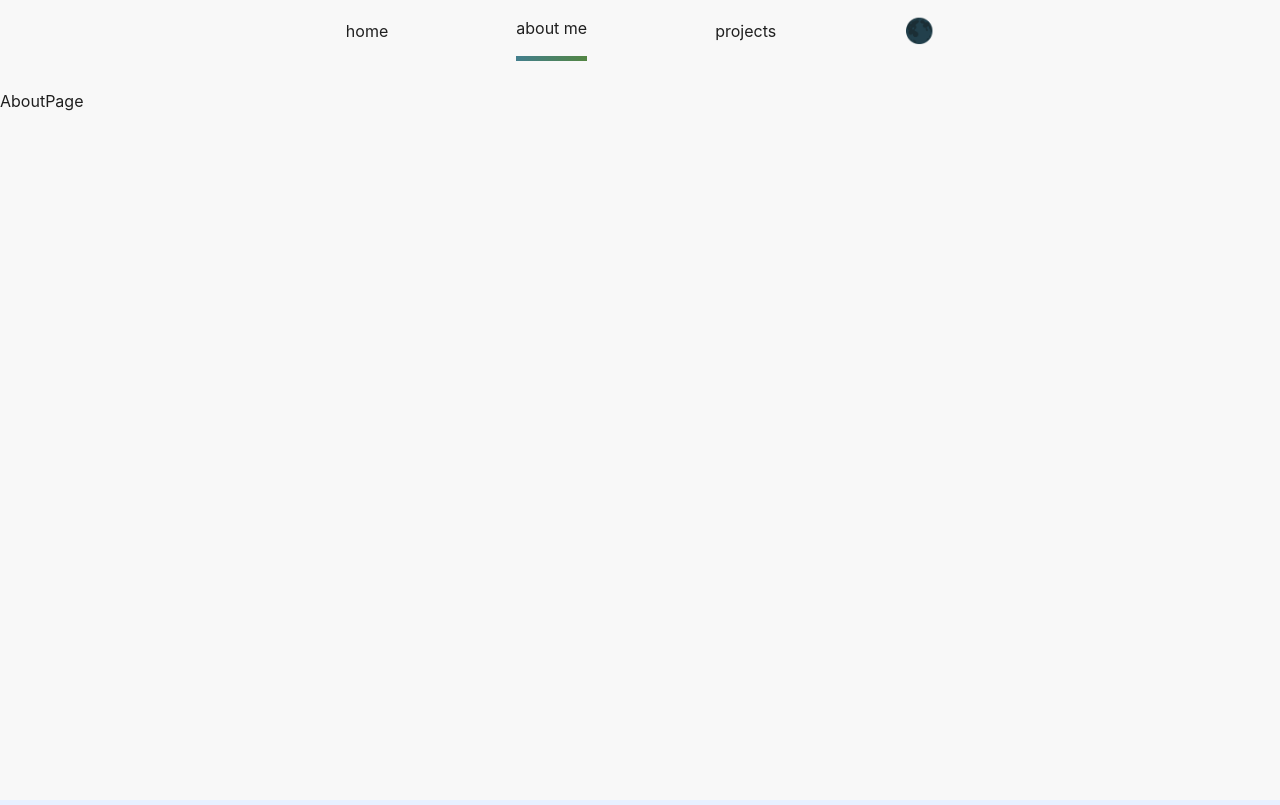
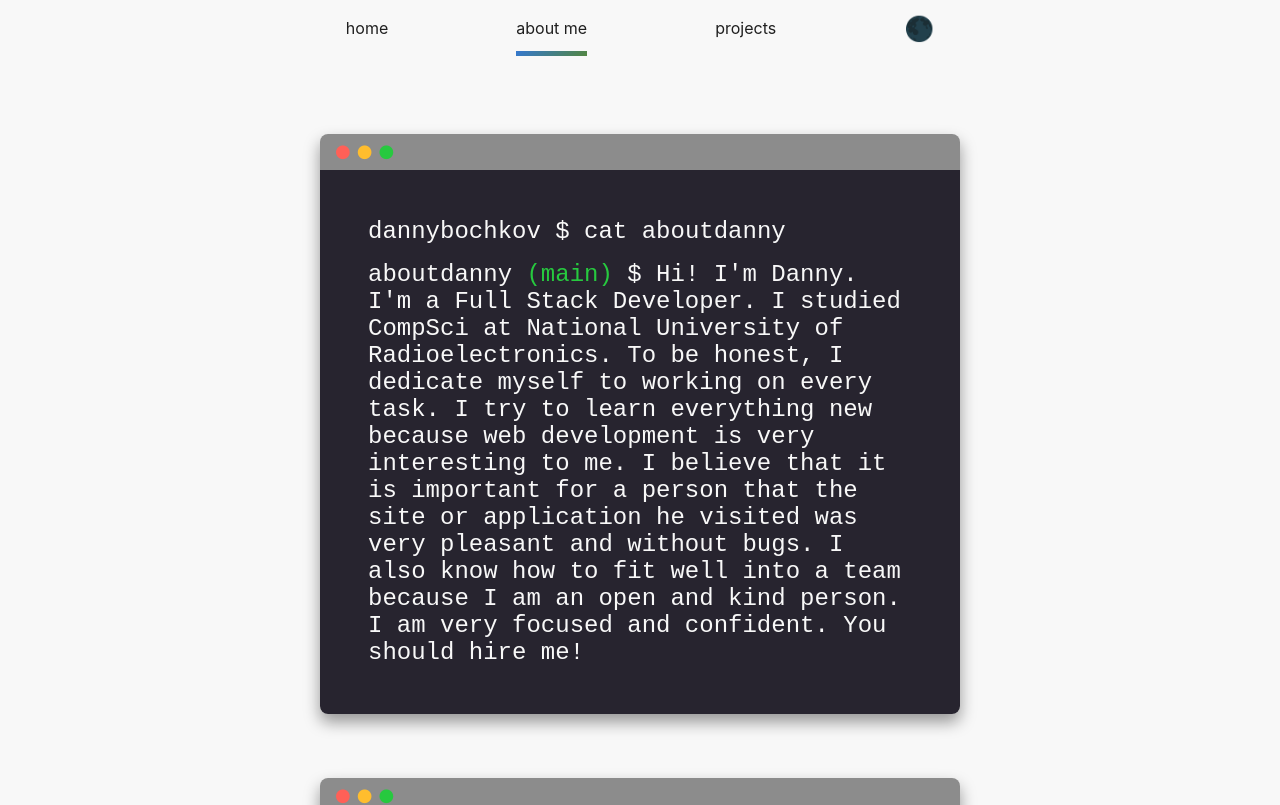
Before and after one commit to Danil-Bochkov/my-portfolio-website, a React (Create React App) app: page /about in a window 1280 px wide. Shown: the top 805 px of the page. Built offline with nearby package versions, Linux system fonts and the light colour scheme.

Commit message:
did about

```diff
--- a/src/Data/data.js
+++ b/src/Data/data.js
@@ -57,7 +57,7 @@ export const data = {
     bio: "Hi! I'm Danny. I'm a Full Stack Developer. I studied CompSci at National University of Radioelectronics. To be honest, I dedicate myself to working on every task. I try to learn everything new because web development is very interesting to me. I believe that it is important for a person that the site or application he visited was very pleasant and without bugs. I also know how to fit well into a team because I am an open and kind person. I am very focused and confident. You should hire me!",
     skills:
         {
-            proficientWith: ['javascript', 'react', 'nodejs', 'github', 'bootstrap', 'html5', 'css3', 'sass'],
+            proficientWith: ['html5', 'css3', 'sass', 'javascript', 'react', 'nodejs', 'mongodb'],
             exposedTo: ['typescript', 'react native', 'angular', 'vuejs']
         }
     ,
@@ -68,11 +68,11 @@ export const data = {
         },
         {
             label: 'travel',
-            emoji: '🗽'
+            emoji: '🗺️'
         },
         {
-            label: 'movies',
-            emoji: '🎥'
+            label: 'board games',
+            emoji: '🎲'
         },
         {
             label: 'games',
--- /dev/null
+++ b/src/components/About/About.jsx
@@ -0,0 +1,84 @@
+import Style from './About.module.scss';
+import Terminal from "./Terminal";
+import {Box} from "@mui/material";
+import {data} from "../../data/data";
+import myCv from '../../files/cv.pdf';
+
+
+export default function About() {
+    const firstName = data.firstName.toLowerCase();
+    const secondName = data.lastName.toLowerCase();
+
+    function aboutMeText() {
+        return <>
+            <p><span style={{color: data.baseColor}}>{firstName}{secondName} $</span> cat
+                about{firstName} </p>
+            <p><span style={{color: data.baseColor}}>about{firstName} <span
+                className={Style.green}>(main)</span> $ </span>
+                {data.bio}
+            </p>
+        </>;
+    }
+
+    function skillsText() {
+        return <>
+            <p><span style={{color: data.baseColor}}>{firstName}{secondName} $</span> cd skills/tools
+            </p>
+            <p><span style={{color: data.baseColor}}>skills/tools <span
+                className={Style.green}>(main)</span> $</span> ls</p>
+            <p style={{color: data.baseColor}}> Proficient With</p>
+            <ul className={Style.skills}>
+                {data.skills.proficientWith.map((proficiency, index) => <li key={index}>{proficiency}</li>)}
+            </ul>
+            <p style={{color: data.baseColor}}> Exposed To</p>
+            <ul className={Style.skills}>
+                {data.skills.exposedTo.map((skill, index) => <li key={index}>{skill}</li>)}
+            </ul>
+        </>;
+    }
+
+    function courseExperience() {
+        return <>
+        <p><span style={{color: data.baseColor}}>{firstName}{secondName} $</span> cd
+        education/resume</p>
+        <p><span style={{color: data.baseColor}}>education/resume <span
+                className={Style.green}>(main)</span> $</span> ls</p>
+        <p style={{color: data.baseColor}}> Education</p>
+        <p style={{color: data.baseColor}}> Kharkiv National University Of Radioelectronics</p>
+        <p style={{color: data.baseColor}}> 2019-2023</p>
+        <p style={{color: data.baseColor}} className={Style.line}></p>
+        <p style={{color: data.baseColor}}> GOIT Full Stack Bootcamp</p>
+        <p style={{color: data.baseColor}}> 2022-2023</p>
+        <p style={{color: data.baseColor}} className={Style.line}></p>
+        <p style={{color: data.baseColor}}> My resume</p>
+
+
+        <p>
+            <a href={myCv} download="danny-bochkov-cv">Download my CV</a>
+        </p>
+        </>
+    }
+
+    function miscText() {
+        return <>
+            <p><span style={{color: data.baseColor}}>{firstName}{secondName} $</span> cd
+                hobbies/interests</p>
+            <p><span style={{color: data.baseColor}}>hobbies/interests <span
+                className={Style.green}>(main)</span> $</span> ls</p>
+            <ul>
+                {data.hobbies.map((hobby, index) => (
+                    <li key={index}><Box component={'span'} mr={'1rem'}>{hobby.emoji}</Box>{hobby.label}</li>
+                ))}
+            </ul>
+        </>;
+    }
+
+    return (
+        <Box display={'flex'} flexDirection={'column'} alignItems={'center'} mt={'3rem'}>
+            <Terminal text={aboutMeText()}/>
+            <Terminal text={skillsText()}/>
+            <Terminal text={courseExperience()}/>
+            <Terminal text={miscText()}/>
+        </Box>
+    )
+}
--- /dev/null
+++ b/src/components/About/About.module.scss
@@ -0,0 +1,26 @@
+@import "../../variables.module.scss";
+
+.pink {
+  color: $pink;
+}
+
+.green {
+  color: $green;
+}
+
+.skills {
+  columns: 1;
+  @media only screen and (min-width: 940px) {
+    columns: 2;
+  }
+
+  li {
+    margin: 0;
+    line-height: 1.75;
+  }
+}
+
+.line {
+    width: 100%;
+    border-top: 1px dashed;
+}
--- /dev/null
+++ b/src/components/About/Terminal.jsx
@@ -0,0 +1,27 @@
+import Style from "./Terminal.module.scss";
+import classNames from "classnames";
+import {Box} from "@mui/material";
+
+const iconClass = "fa fa-circle";
+
+function Terminal(props) {
+   const {text} = props;
+
+   return (
+      <Box component={'section'} className={classNames(Style.terminal, Style.shadowed)}
+           width={{xs: '80%', md: '50%'}} borderRadius={'0.5rem'} mb={'4rem'}>
+         <Box sx={{backgroundColor: '#8c8c8c'}} p={'0.5rem'} borderRadius={'0.5rem 0.5rem 0 0'}
+              fontSize={'1rem'}>
+            <i className={classNames(iconClass, Style.red)}/>
+            <i className={classNames(iconClass, Style.amber)}/>
+            <i className={classNames(iconClass, Style.green)}/>
+         </Box>
+         <Box py={{xs: '1rem', md: '2rem'}} px={{xs: '2rem', md: '3rem'}} borderRadius={'0 0 0.5rem 0.5rem'}
+              sx={{backgroundColor: '#27242f'}} fontSize={'1.5rem'} fontFamily={'Courier New, Courier, monospace'}>
+            {text}
+         </Box>
+      </Box>
+   );
+}
+
+export default Terminal;
--- /dev/null
+++ b/src/components/About/Terminal.module.scss
@@ -0,0 +1,44 @@
+@import "../../variables.module.scss";
+
+i {
+  padding-left: 0.5rem;
+
+  &.red {
+    color: $red;
+  }
+
+  &.amber {
+    color: $yellow;
+  }
+
+  &.green {
+    color: $green;
+  }
+}
+
+.terminal {
+  p, li {
+    margin: 1rem 0;
+    color: $white;
+  }
+
+  a, a:visited {
+    animation: changeColors 3s infinite;
+    font-weight: bold;
+  }
+}
+
+@keyframes changeColors {
+  0% {
+    color: #00a47f;
+  }
+  33.3% {
+    color: #1d91e3;
+  }
+  66.6% {
+    color: #d419fe;
+  }
+  100% {
+    color: #00a47f;
+  }
+}
--- a/src/components/App.jsx
+++ b/src/components/App.jsx
@@ -4,9 +4,9 @@ import {Route, Routes} from "react-router-dom";
 import {Box, Grid} from "@mui/material";
 import Navigation from './Navigation/Navigation';
 
-import HomePage from '../pages/HomePage/HomePage';
-import AboutPage from '../pages/AboutPage/AboutPage'
 import ProjectsPage from '../pages/ProjectsPage/ProjectsPage'
+import About from './About/About';
+import Home from './Home/Home';
 
 export const App = () => {
   const [darkMode, setDarkMode] = useState(false);
@@ -37,8 +37,8 @@ export const App = () => {
              </Grid>
              <Grid item flexGrow={1}>
                 <Routes>
-                   <Route index path={'/'} element={<HomePage/>} end/>
-                   <Route exact path={'/about'} element={<AboutPage/>}/>
+                   <Route index path={'/'} element={<Home/>} end/>
+                   <Route exact path={'/about'} element={<About/>}/>
                    <Route exact path={'/projects/*'} element={<ProjectsPage/>}/>
                 </Routes>
              </Grid>
--- a/src/components/App.module.scss
+++ b/src/components/App.module.scss
@@ -5,8 +5,6 @@ div.dark, div.light {
     padding-bottom: 50px;
   }
 }
-
-
 
 .dark {
   background-color: $dark;
--- a/src/components/Home/Home.jsx
+++ b/src/components/Home/Home.jsx
@@ -4,7 +4,7 @@ import classNames from 'classnames';
 import EmojiList from "./EmojiList";
 import SocialIcon from './SocialIcon';
 import {Box} from "@mui/material";
-import {data} from "../../Data/data";
+import {data} from "../../data/data";
 
 export default function Home() {
 
@@ -15,7 +15,7 @@ export default function Home() {
               height={{xs: '35vh', md: '40vh'}}
               borderRadius={'50%'} p={'0.75rem'} mb={{xs: '1rem', sm: 0}} mr={{xs: 0, md: '2rem'}} />
          <Box className={Style.wrapperInfo}>
-            <h1>Hi, I'm <span style={{background: data.gradient, WebkitBackgroundClip: 'text', WebkitTextFillColor: 'transparent'}}>{data.firstName}</span><span className={Style.hand}>🤚</span>
+            <h1>Hi, I'm <span style={{background: data.gradient, WebkitBackgroundClip: 'text', WebkitTextFillColor: 'transparent'}}>{data.firstName}</span><span className={Style.hand}>✋</span>
             </h1>
             <h2>I'm {data.position}.</h2>
             <Box component={'ul'} p={'0.8rem'}>
--- a/src/components/Home/Home.module.scss
+++ b/src/components/Home/Home.module.scss
@@ -3,6 +3,9 @@
 .wrapperInfo {
   @media screen and (max-width: 899.98px) {
     margin-top: 25px;
+    & h1 {
+      margin-bottom: 10px;
+    }
   }
 }
 
--- a/src/components/Navigation/Navigation.jsx
+++ b/src/components/Navigation/Navigation.jsx
@@ -3,7 +3,6 @@ import Style from './Navigation.module.scss';
 import ThemeSwitcher from '../ThemeSwitcher/ThemeSwitcher'
 import {Link, useLocation} from "react-router-dom";
 import {Box} from "@mui/material";
-import {data} from "../../Data/data";
 
 const links = [
     {
@@ -33,8 +32,7 @@ function Navigation({darkMode, handleClick}) {
                  gap={{xs: '2rem', md: '8rem'}}
                  textTransform={'lowercase'} fontSize={'1rem'}>
                 {links.map((link, index) => (
-                    <Box key={index} component={'li'} className={(link.active === active && !link.type) && Style.active}
-                         sx={{borderImageSource: data.gradient}}>
+                    <Box key={index} component={'li'} className={(link.active === active && !link.type) && Style.active}>
                         <Link to={link.to} onClick={() => setActive(link.active)} className={Style.link}>
                             {!link.type && <p style={{padding: '0.5rem 0'}}>{link.name}</p>}
                             {link.type && <h1>{link.name}</h1>}
--- a/src/components/Navigation/Navigation.module.scss
+++ b/src/components/Navigation/Navigation.module.scss
@@ -6,23 +6,33 @@ nav {
 
   }
   margin-bottom: 30px;
+
+  & li {
+    padding: 10px 0;
+
+    &:hover {
+      transform: translateY(-3px);
+      transition: $transition;
+    }
+
+    &.active, &:nth-child(4) {
+      transform: none;
+      transition: none;
+    }
+  }
+
+
 }
 
 .active {
-  border-bottom: 5px solid;
-  border-image-slice: 1;
-}
-
-li {
-  padding: 10px 0;
-  transition: $transition;
-
-  &:hover {
-    transform: translateY(-3px);
-    transition: $transition;
+  position: relative;
+  &::after {
+    content: '';
+    position: absolute;
+    left: 0;
+    bottom: 0;
+    width: 100%;
+    height: 5px;
+    background: -webkit-linear-gradient(135deg, rgb(83, 134, 65), rgb(53, 120, 208))
   }
 }
-
-.link:hover {
-  color: unset;
-}
--- a/src/pages/AboutPage/AboutPage.jsx
+++ b/src/pages/AboutPage/AboutPage.jsx
@@ -1,5 +1,3 @@
-import React from 'react'
-
 function AboutPage() {
   return (
     <div>AboutPage</div>
```
Also changed, not shown: 1 other file (tests, documents, lock files or other folders).
